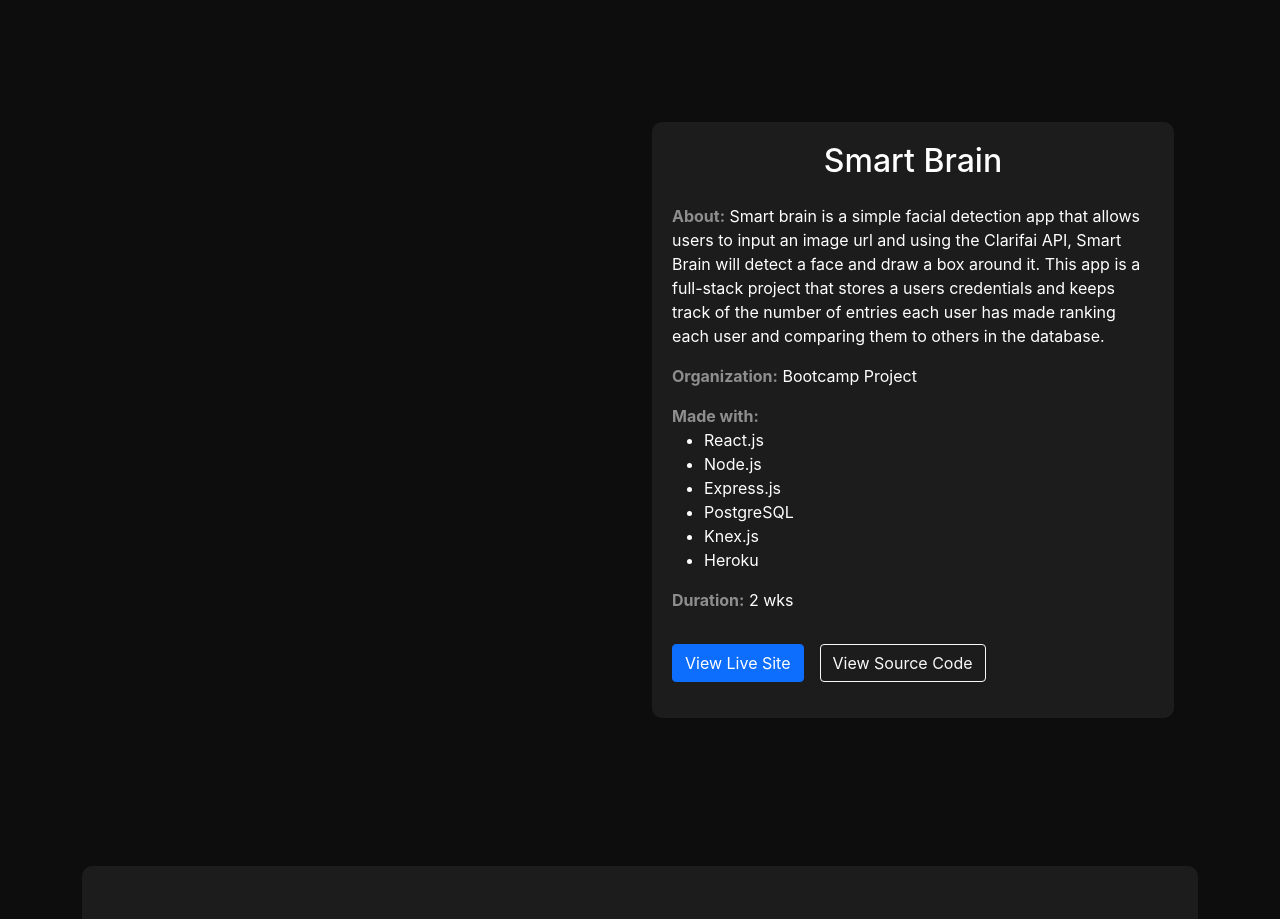
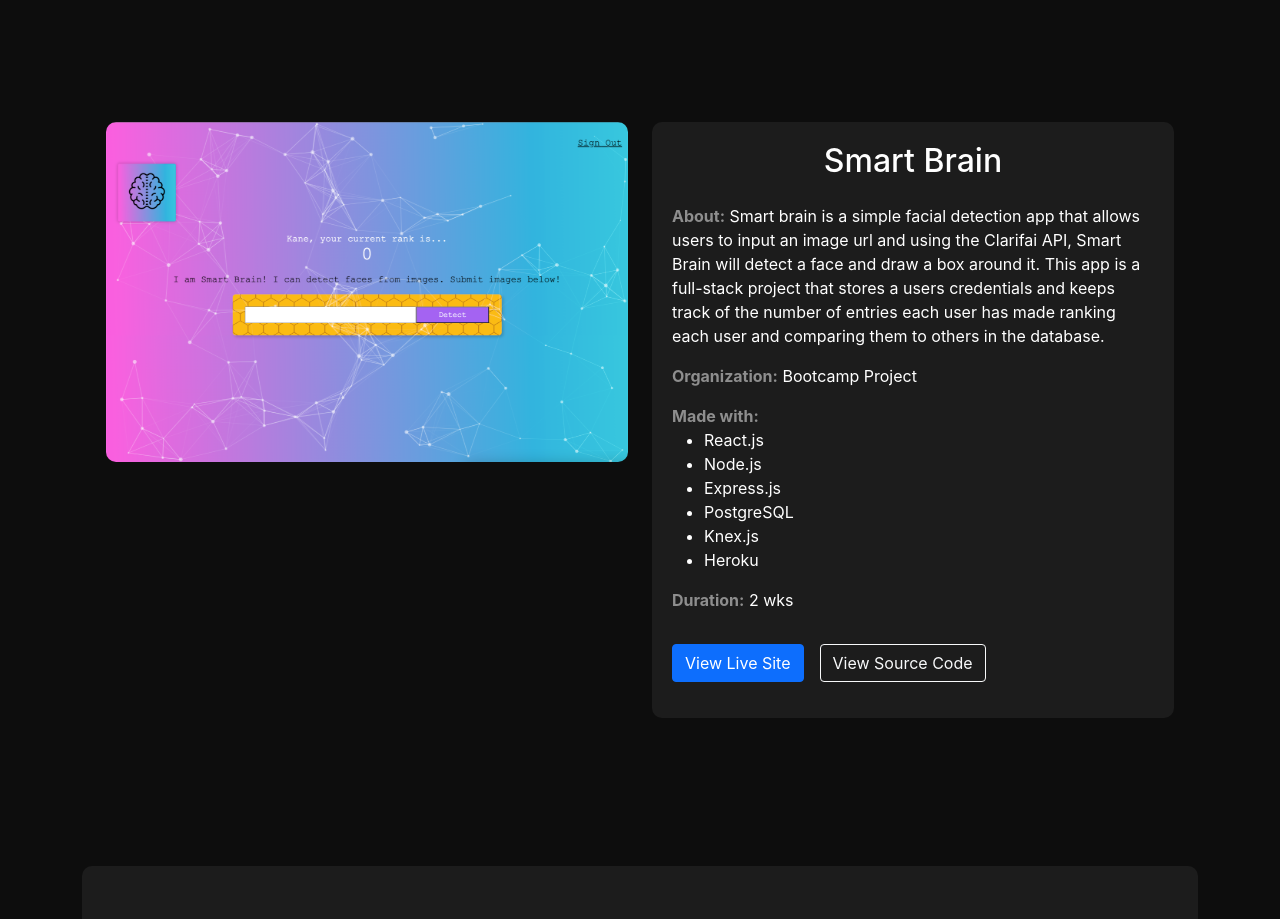
Before and after one commit to kane-toomer/portfolio, a React (Create React App) app: page / in a window 1280 px wide. Shown: the part 2400-3319 px from the top of the page. Built offline with nearby package versions, Linux system fonts and the light colour scheme.

Commit message:
added in screen shot of smartbrain and link to app

```diff
--- a/src/components/Home/home.js
+++ b/src/components/Home/home.js
@@ -2,6 +2,8 @@
 import '../../assets/css/main.css';
 import Contact from '../Contact/contact.js';
 import Navigation from '../Navigation/navigation.js';
+
+import smartbrain from '../../assets/images/smartbrain.svg';
 
 
 class Home extends Component {
@@ -112,7 +114,7 @@
                     <div className='container-fluid project-section pb-5'>
                         <div className='row'>
                             <div className='col-xs-12 col-lg-6'>
-
+                                <img src={smartbrain} alt={'mememoji of me in clouds'} width="100%" style={{ borderRadius: '10px' }} />
                             </div>
                             <div className='col-xs-12 col-lg-6'>
                                 <div className='project-card'>
@@ -131,7 +133,7 @@
                                     </p>
                                     <p><span className='card-titles'>Duration:</span> 2 wks</p>
                                     <div className='mt-4 py-2'>
-                                        <a href='#' className='btn btn-primary me-3 mb-2'>View Live Site</a>
+                                        <a href='https://kane-smart-brain.herokuapp.com/' className='btn btn-primary me-3 mb-2'>View Live Site</a>
                                         <a href='https://github.com/kane-toomer/smartbrain' className="btn btn-outline-light mb-2">View Source Code</a>
                                     </div>
                                 </div>
```
Also changed, not shown: src/assets/images/smartbrain.svg (added).
